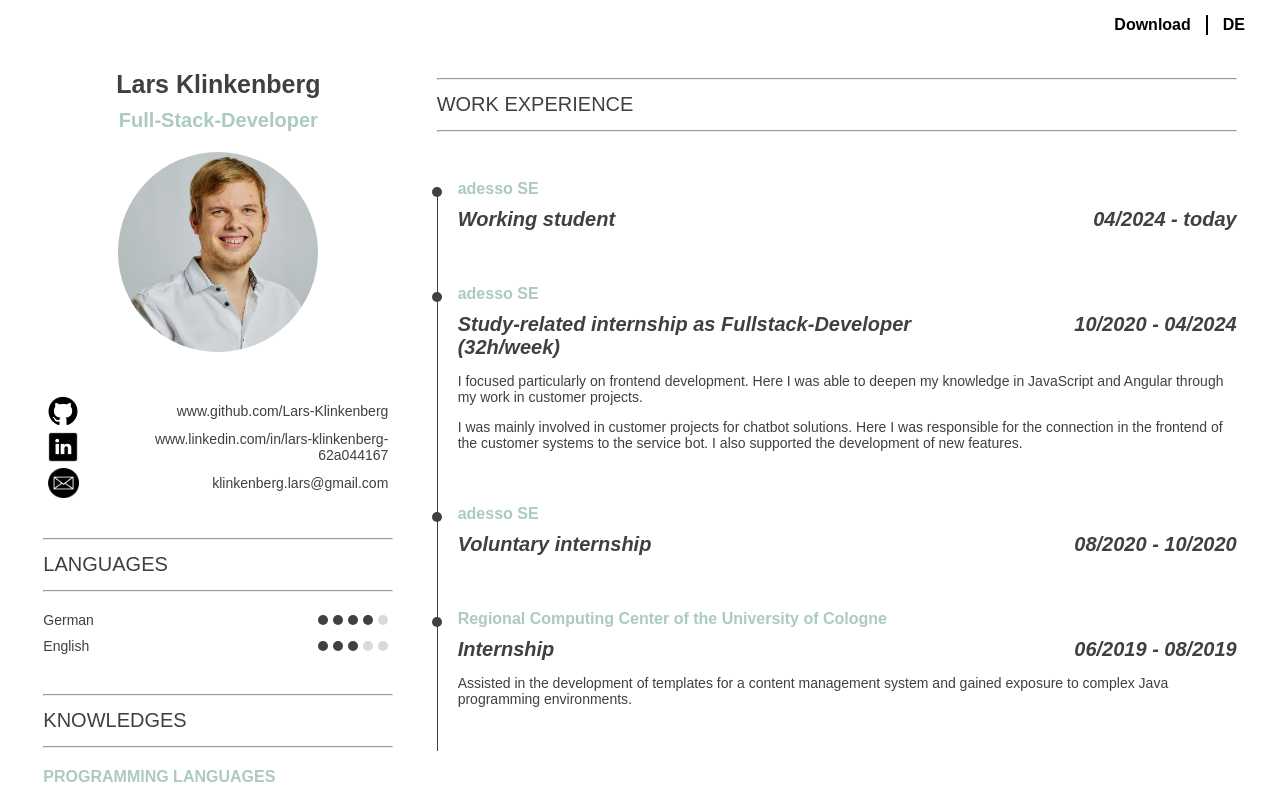
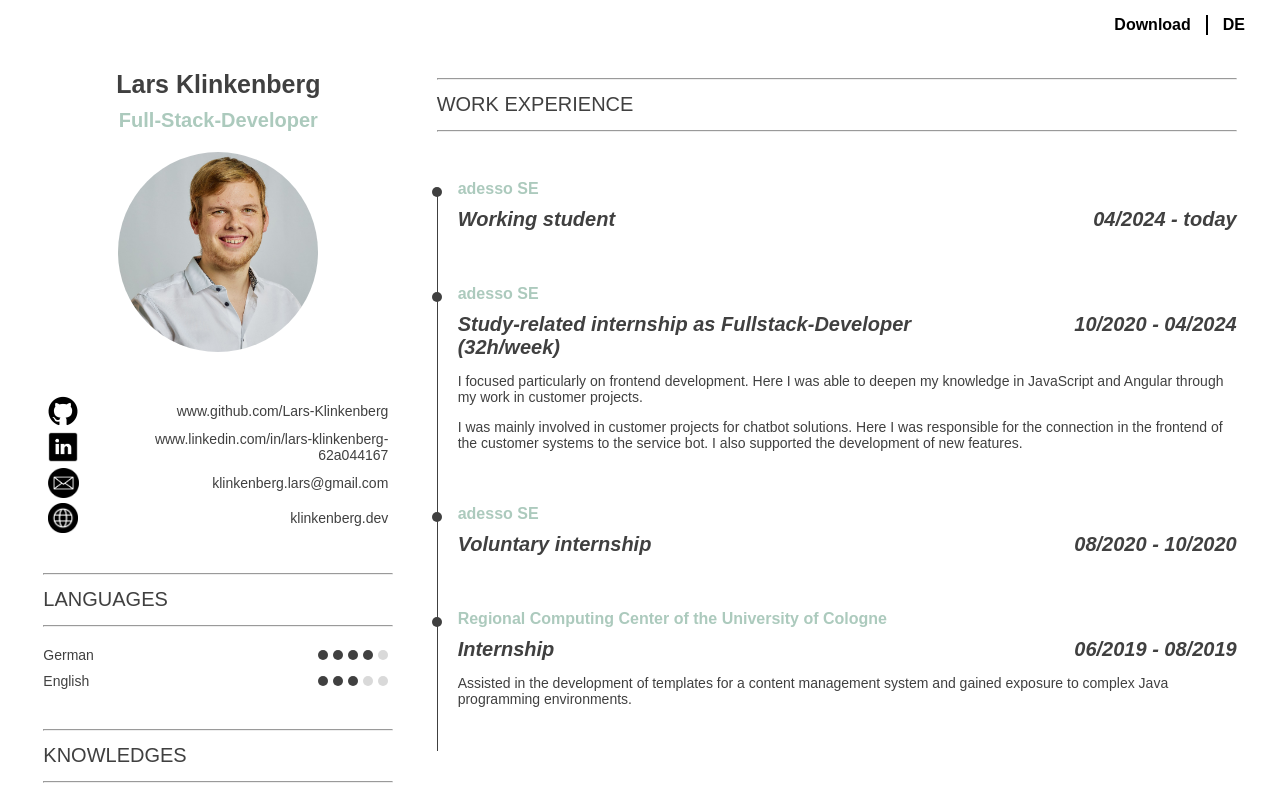
Before and after one commit to Lars-Klinkenberg/resume, an Angular app: page / in a window 1280 px wide. Shown: the top 800 px of the page. Built offline with nearby package versions, Linux system fonts and the light colour scheme.

Commit message:
added website to socials

```diff
--- a/src/app/app.component.html
+++ b/src/app/app.component.html
@@ -49,6 +49,12 @@
         <img class="social-logo" src="assets/email.png" alt="email" />
         <a href="mailto:klinkenberg.lars@gmail.com" class="link">
           klinkenberg.lars<wbr />&#64;gmail.com
+        </a>
+      </div>
+      <div class="social-info" id="website">
+        <img class="social-logo" src="assets/website-icon.png" alt="website" />
+        <a href="https://klinkenberg.dev" class="link" target="_blank">
+          klinkenberg.dev
         </a>
       </div>
     </div>
```
Also changed, not shown: src/assets/website-icon.png (added).
